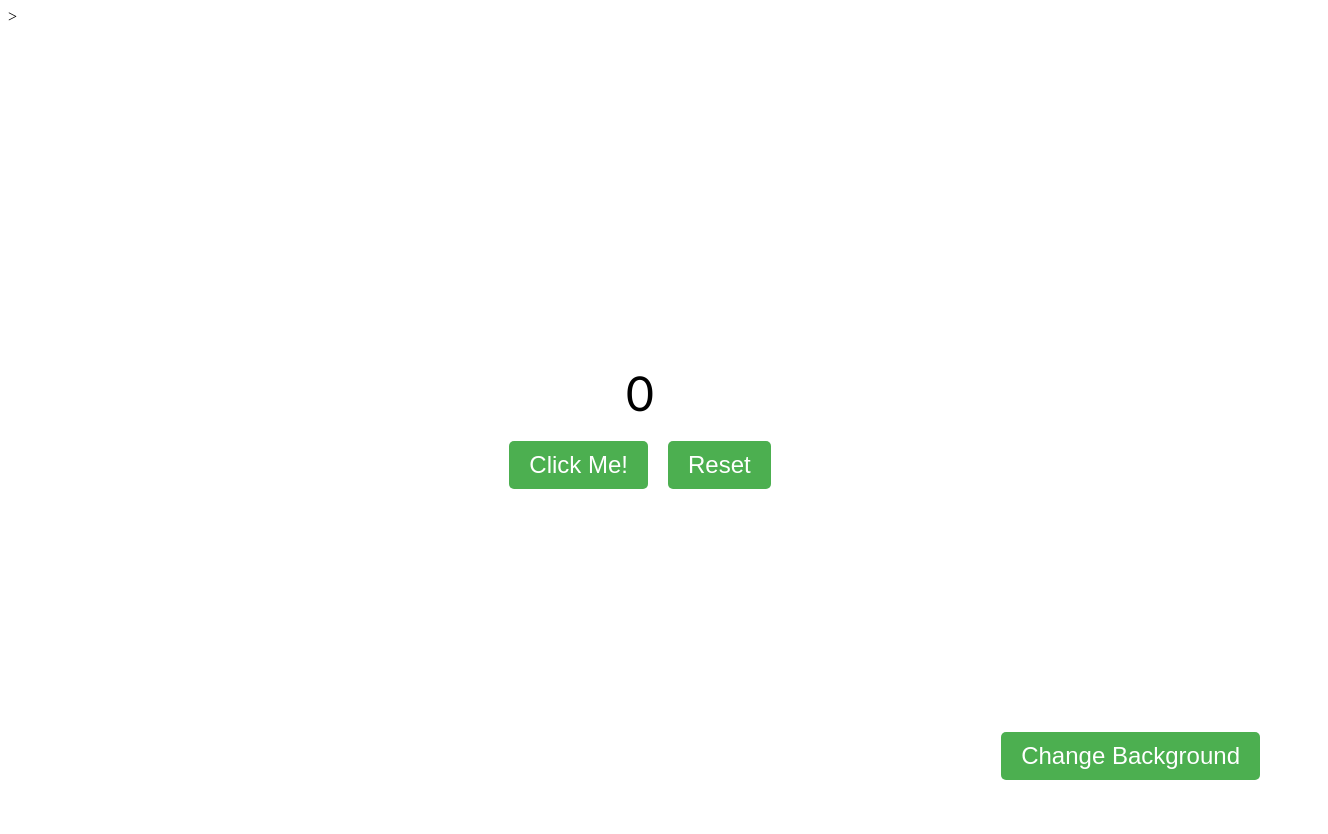
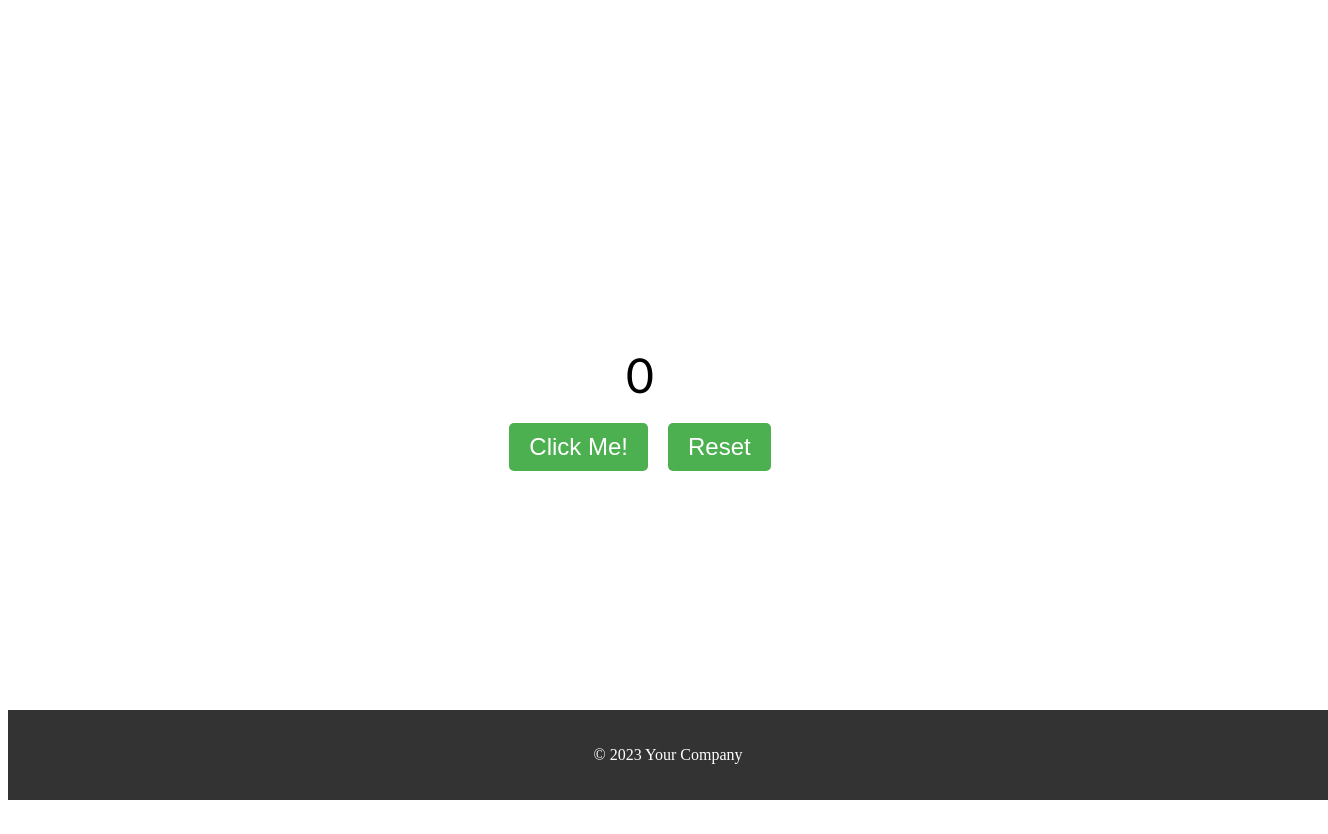
Before and after one commit to sahej-b/Quit, a plain HTML site: page index.html in a window 1280 px wide. Shown: the whole page, 1328 px wide, since content can reach past the window. Drawn offline with Linux system fonts and the light colour scheme; no server answers.

Commit message:
Add files via upload

```diff
--- a/index.html
+++ b/index.html
@@ -1,6 +1,6 @@
 <!DOCTYPE html>
 <html>
->
+<head>
     <title>Counter Random Wallpaper Background and Button Animation</title>
     <style>
         body {
@@ -77,6 +77,15 @@
             bottom: 20px;
             right: 20px;
         }
+        footer {
+            background-color: #333;
+            color: #fff;
+            text-align: center;
+            padding: 20px;
+            position: absolute;
+            bottom: 0;
+            width: 100%;
+        }
     </style>
     <script>
         var count = 0;
@@ -135,5 +144,8 @@
         </div>
     </div>
     <button class="change-background-button" onclick="changeBackground()">Change Background</button>
+    <footer>
+        <p>&copy; 2023 Your Company</p>
+    </footer>
 </body>
 </html>
```
